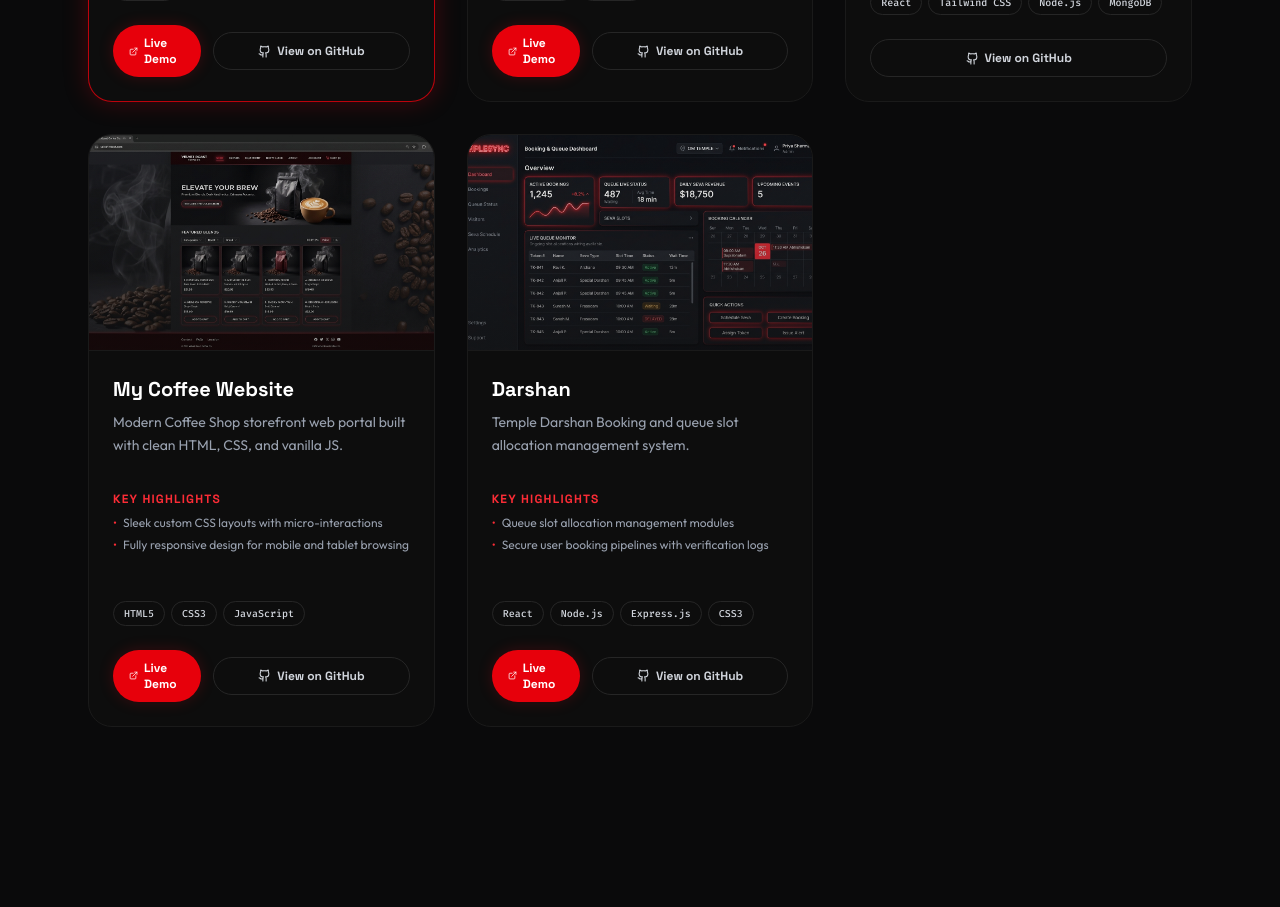
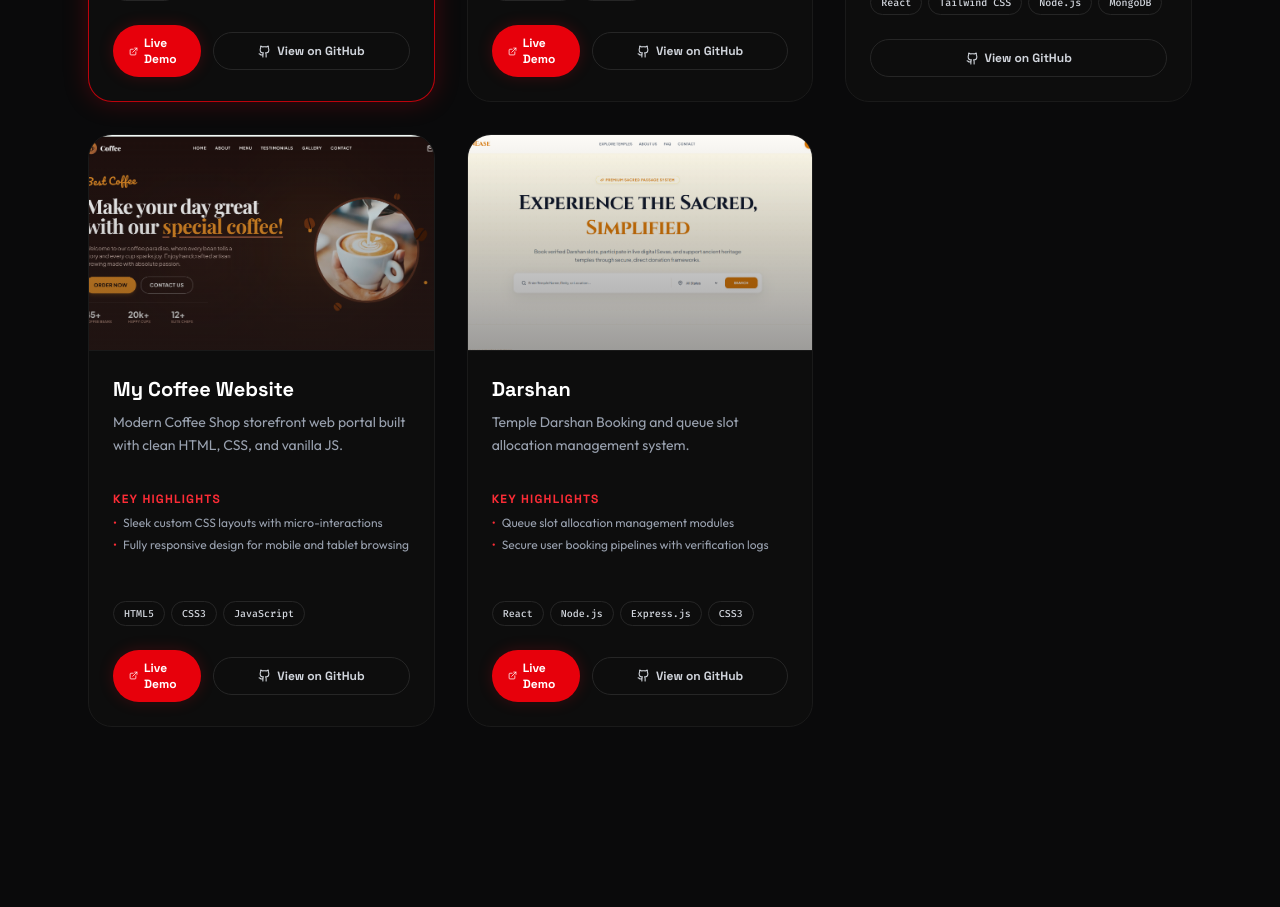
Before and after one commit to Bindu7729/portfolio, a React (Vite) app: page / in a window 1280 px wide. Shown: the part 3480-4387 px from the top of the page. Built offline with nearby package versions, Linux system fonts and the light colour scheme.

Commit message:
style: replace Darshan and Coffee Website project images with correct screenshots

```diff
--- a/src/data/portfolioData.ts
+++ b/src/data/portfolioData.ts
@@ -78,7 +78,7 @@ export const projectsData: Project[] = [
     ],
     githubUrl: "https://github.com/Bindu7729/my-cofffe-webiste",
     liveUrl: "https://my-cofffe-webiste.vercel.app",
-    image: "/projects/coffee.jpg"
+    image: "/projects/coffee.png"
   },
   {
     id: "darshan",
@@ -92,7 +92,7 @@ export const projectsData: Project[] = [
     ],
     githubUrl: "https://github.com/Bindu7729/darsan",
     liveUrl: "https://frontend-beryl-tau-20.vercel.app",
-    image: "/projects/darshan.jpg"
+    image: "/projects/darshan.png"
   }
 ];
 
```
Also changed, not shown: public/projects/coffee.png (added), public/projects/darshan.png (added).
